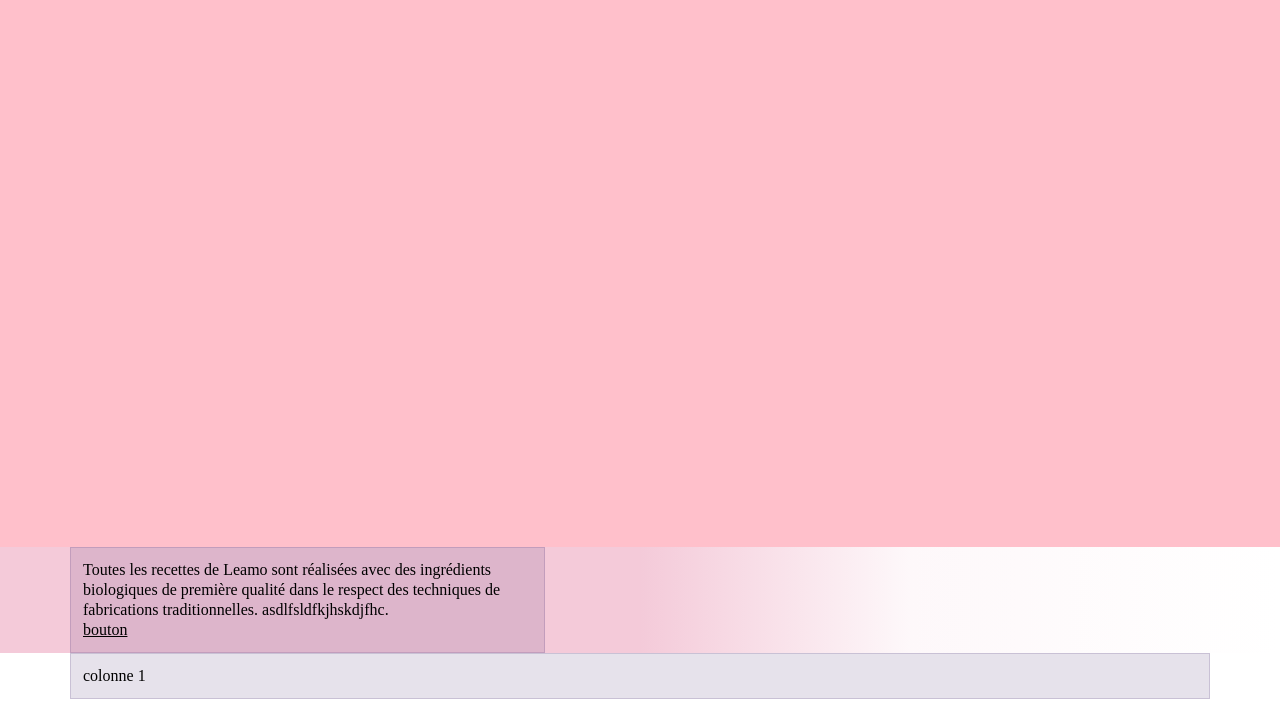
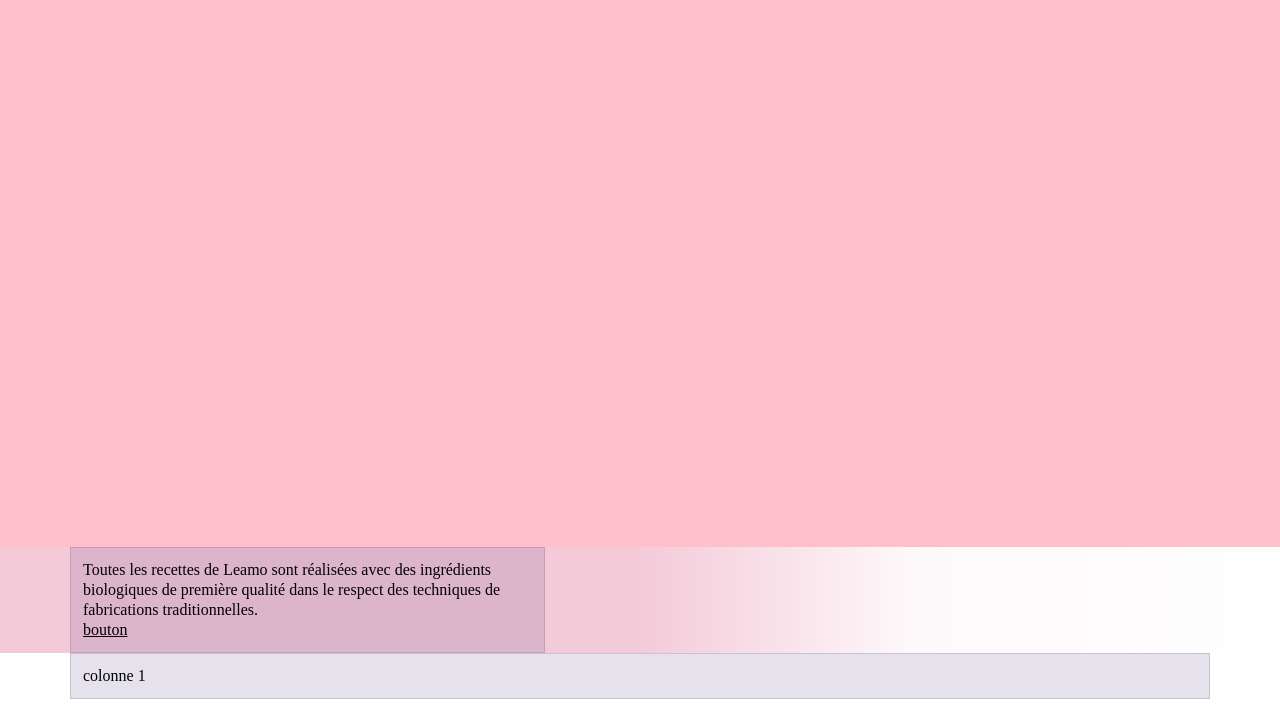
Before and after one commit to mariareisfrancisco/Leamo, a website built with Parcel: page src/index.html in a window 1280 px wide. Shown: the part 73-787 px from the top of the page. Built offline with nearby package versions, Linux system fonts and the light colour scheme.

Commit message:
start html

```diff
--- a/src/index.html
+++ b/src/index.html
@@ -25,7 +25,7 @@
               <p>
                 Toutes les recettes de Leamo sont réalisées avec des ingrédients
                 biologiques de première qualité dans le respect des techniques
-                de fabrications traditionnelles. asdlfsldfkjhskdjfhc.
+                de fabrications traditionnelles.
               </p>
               <a href="#">bouton</a>
             </div>
```
